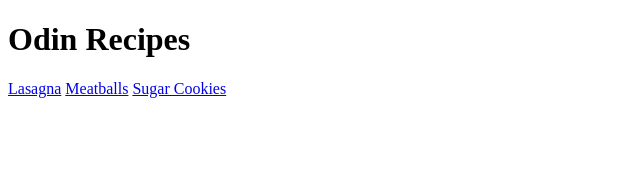
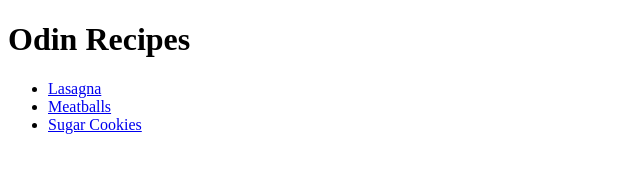
Before and after one commit to swildman75/odin_recipes, a plain HTML site: page index.html in a window 1280 px wide. Shown: the whole page, without its empty margins (0-640 px from the left). Drawn offline with Linux system fonts and the light colour scheme.

Commit message:
Add unordered list to put links in so they are not on the same line in index.html

```diff
--- a/index.html
+++ b/index.html
@@ -8,8 +8,12 @@
   </head>
   <body>
     <h1>Odin Recipes</h1>
-    <a href="./recipes/lasagna.html" target="_blank">Lasagna</a>
-    <a href="./recipes/meatballs.html" target="_blank">Meatballs</a>
-    <a href="./recipes/sugar_cookies.html" target="_blank">Sugar Cookies</a>
+    <ul>
+      <li><a href="./recipes/lasagna.html" target="_blank">Lasagna</a></li>
+      <li><a href="./recipes/meatballs.html" target="_blank">Meatballs</a></li>
+      <li>
+        <a href="./recipes/sugar_cookies.html" target="_blank">Sugar Cookies</a>
+      </li>
+    </ul>
   </body>
 </html>
```
